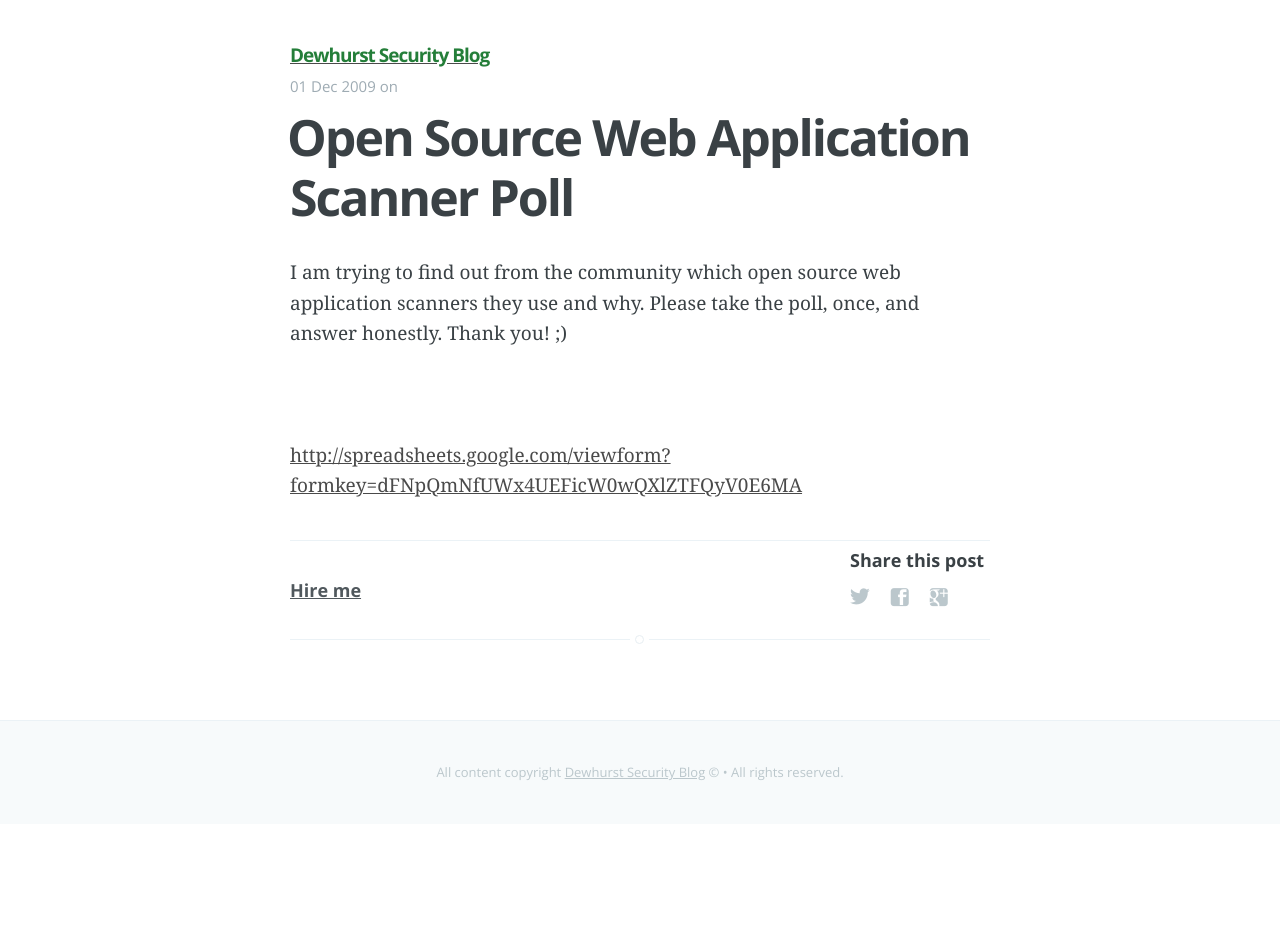
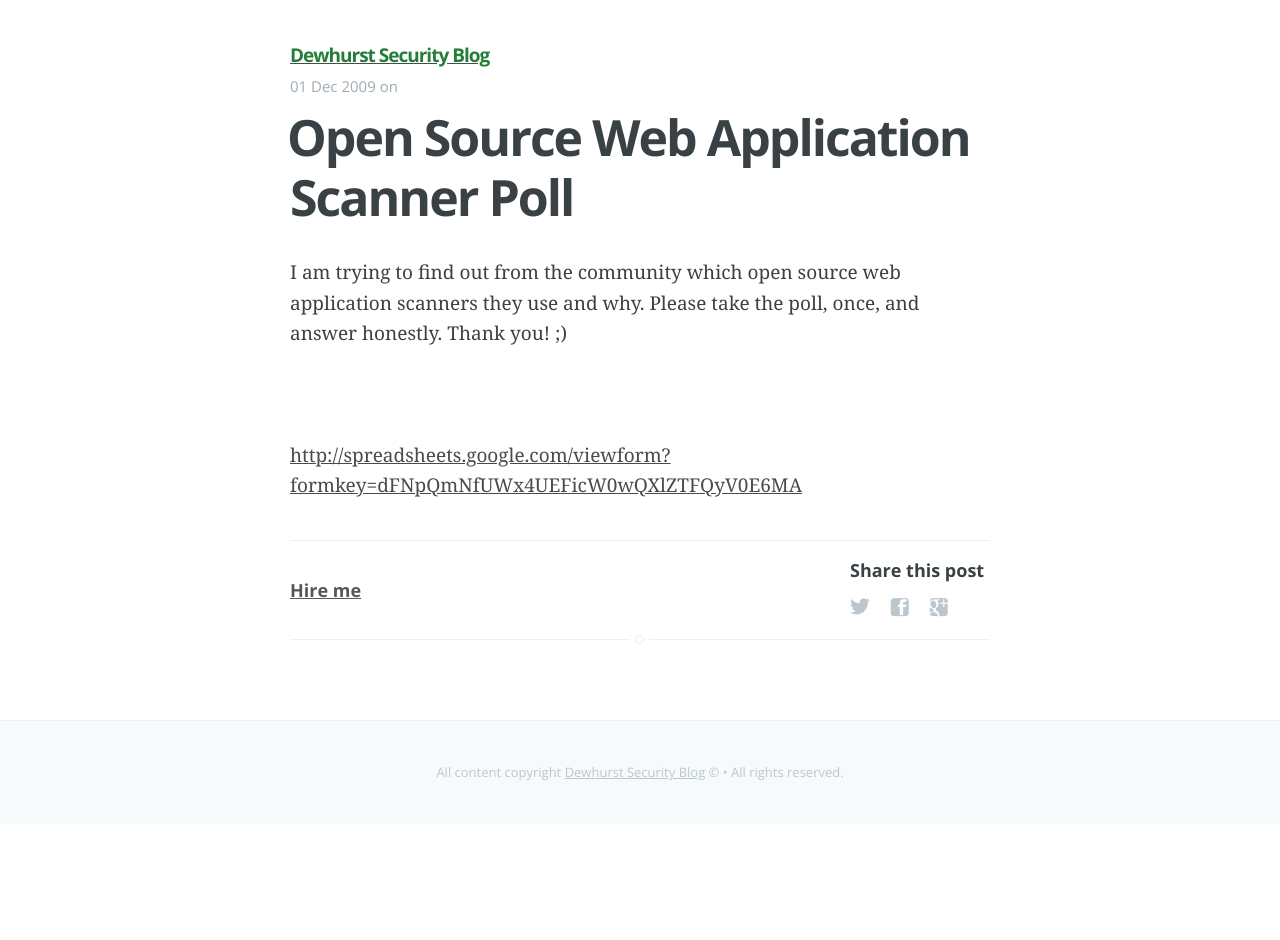
Before and after one commit to ethicalhack3r/ethicalhack3r.github.io, a Jekyll site: the page built from _posts/2009-12-01-open-source-web-application-scanner-poll.markdown, in a window 1280 px wide. Built offline with Jekyll 4.4.1, drawn with Linux system fonts in a browser that asks for light colours; Markdown is read by kramdown in place of the engine named in the settings.

Commit message:
Update screen.css

```diff
--- a/assets/css/screen.css
+++ b/assets/css/screen.css
@@ -576,7 +576,7 @@ margin on the iframe, cause it breaks stuff. */
    links remain at a fixed width the whole time */
 .post-footer .share {
     position: absolute;
-    top: 1rem;
+    top: 2rem;
     right: 0;
     width: 140px;
 }
```
